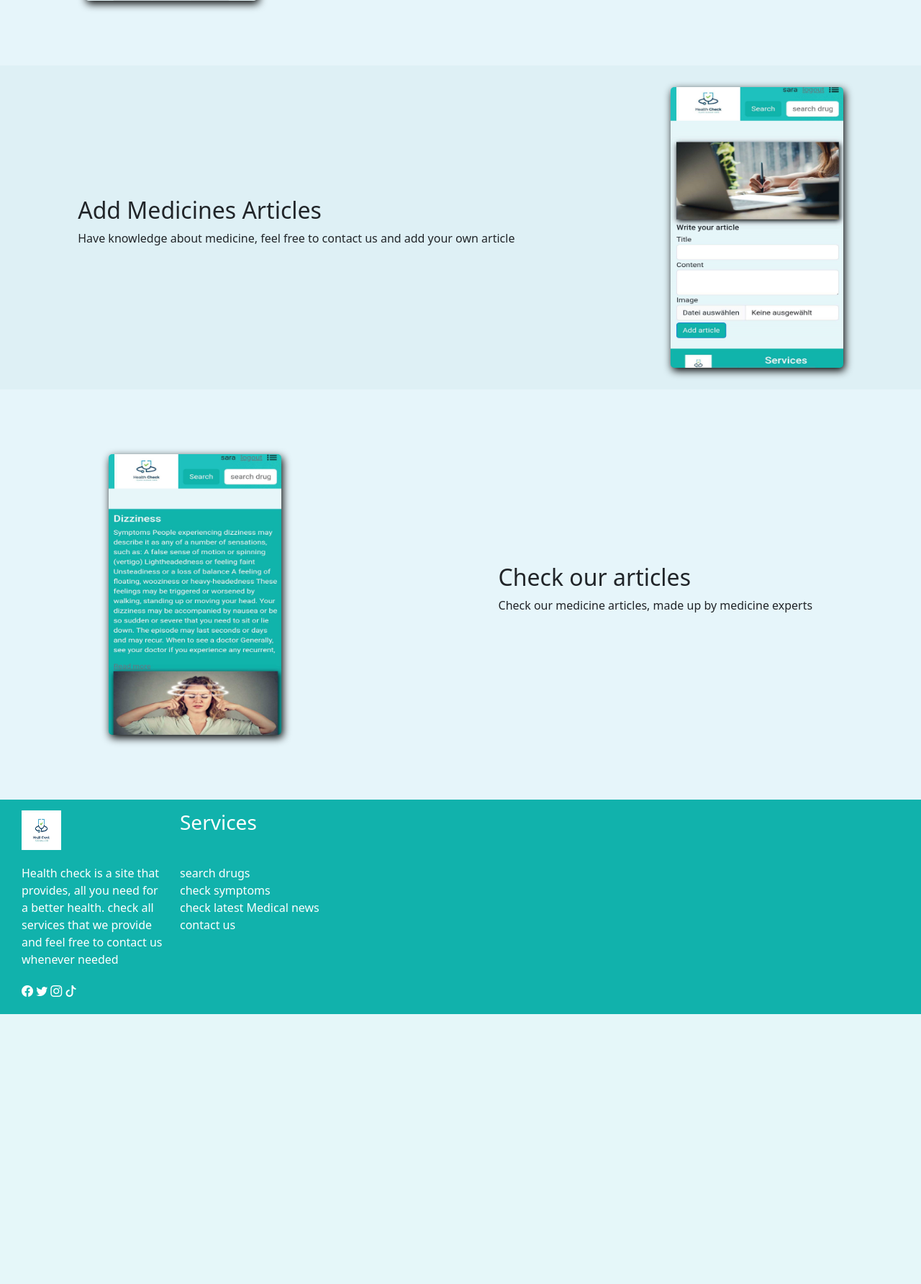
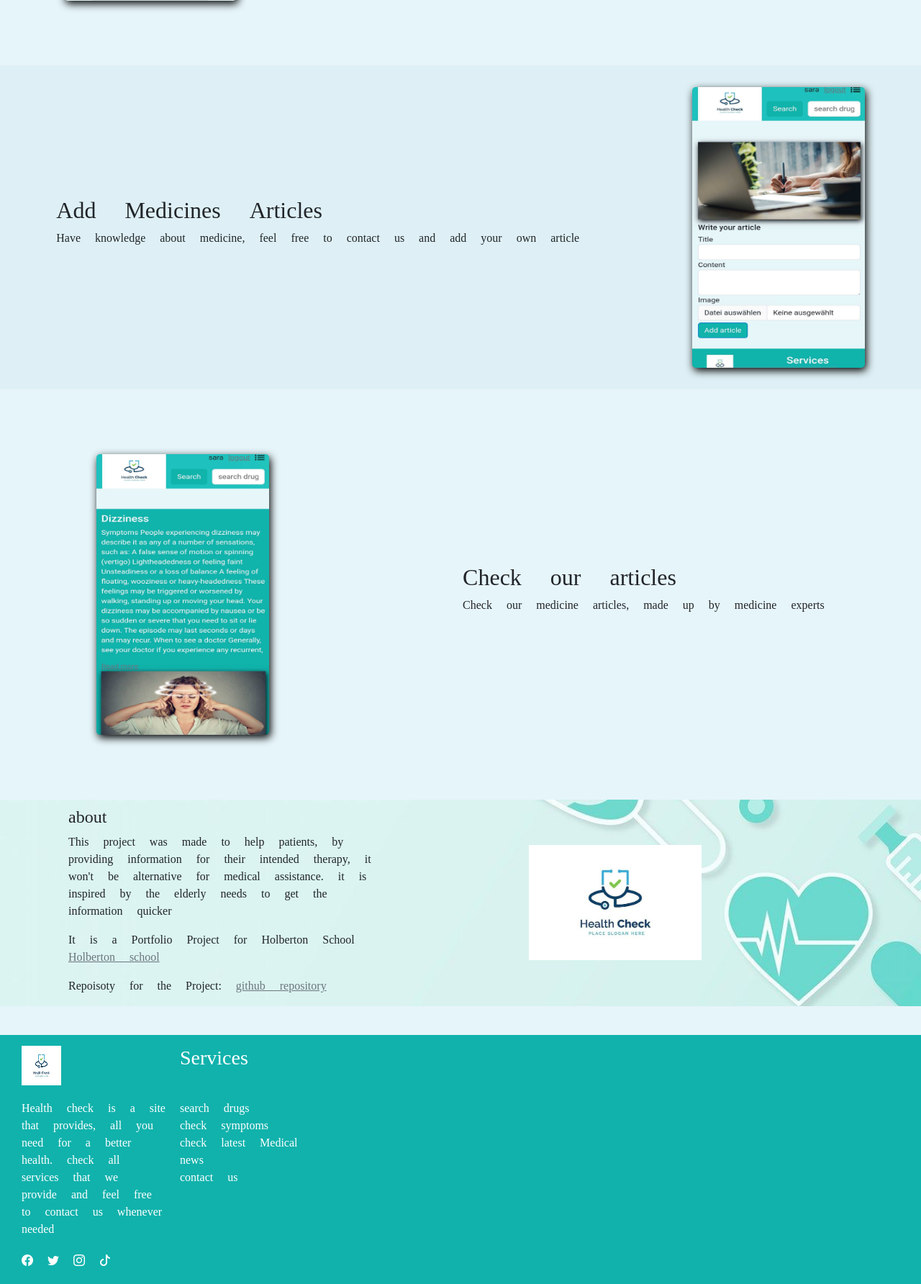
Before and after one commit to AhmedElSaeedTalat/health_check, a Flask app: page / in a window 1280 px wide. Shown: the part 1789-3573 px from the top of the page at 72% size. Before the commit the page ends 3198 px from the top, so only its background shows below. Run offline with Flask 3, Linux system fonts and the light colour scheme; some libraries are stand-ins or nearby versions.

Commit message:
add about section

```diff
--- a/healthapp/static/style/main.css
+++ b/healthapp/static/style/main.css
@@ -1,5 +1,6 @@
 body {
 	background-color: #e6f5fa;
+	font-family: emoji;
 }
 button {
 	background-color: #11b2ac;
@@ -356,3 +357,25 @@
 	}
 
 }
+.about_section {
+	background-image: url('../img/about_image.jpg');
+	background-repeat: no-repeat;
+	background-size: cover;
+	display: flex;
+	flex-wrap: wrap;
+	align-items: center;
+	justify-content: space-around;
+	margin-bottom: 40px;
+}
+.about_section div:nth-child(1) {
+	margin-top: 10px;
+}
+.about_section div {
+	width: 450px;
+}
+.about_section img {
+	height: 160px;
+}
+.about_section h2 {
+	font-size: 1.5em;
+}
--- a/healthapp/templates/about.html
+++ b/healthapp/templates/about.html
@@ -50,4 +50,17 @@
 			<p> Check our medicine articles, made up by medicine experts </p>
 		</div>
 </section>
+<section class='about_section'>
+	<div>
+		<h2>about</h2>
+		<p>
+		This project was made to help patients, by providing information for their intended therapy, it won't be alternative for
+		medical assistance. it is inspired by the elderly needs to get the information quicker</p>
+		<p> It is a Portfolio Project for Holberton School <a href="https://www.holbertonschool.com/" class="link-secondary">Holberton school</a></p>
+		<p>Repoisoty for the Project: <a href="https://github.com/AhmedElSaeedTalat/health_check" class="link-secondary">github repository</a></p>
+	</div>
+	<div class="img">
+		<img src="{{ url_for('static', filename='img/logo2.jpg') }}" alt="logo">
+	</div>
+</section>
 {% endblock content %}
```
Also changed, not shown: healthapp/static/img/about_image.jpg (added).
